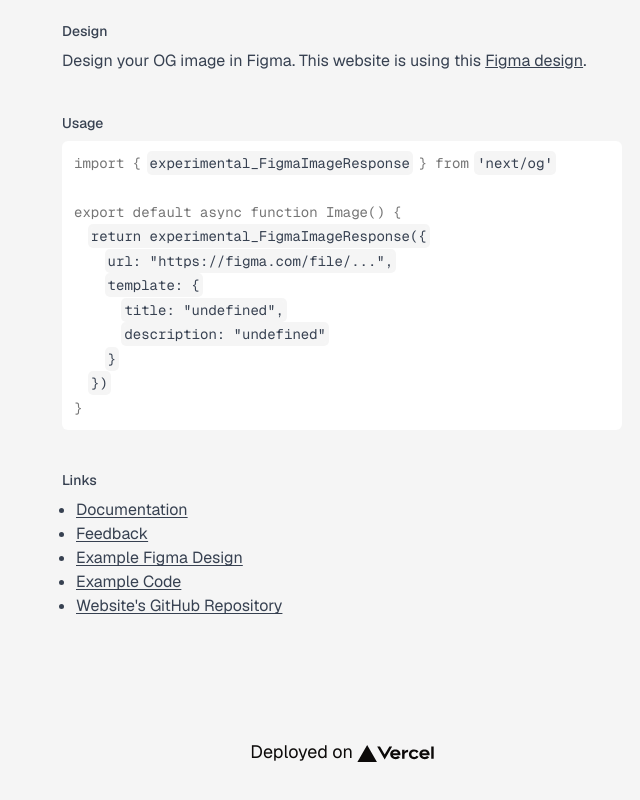
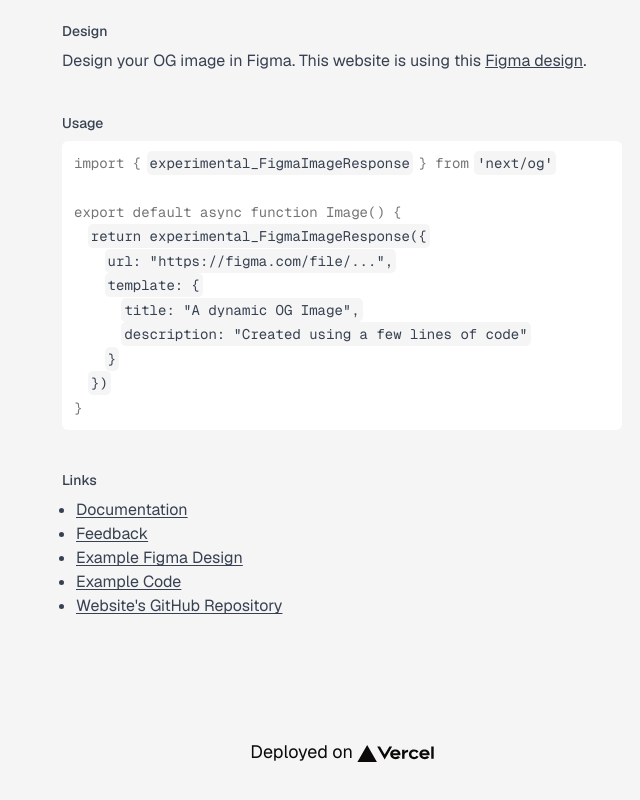
Before and after one commit to vercel/example-figma-og-image, a Next.js app: page / in a window 1280 px wide. Shown: the part 1092-1892 px from the top of the page, without its empty margins (298-938 px from the left). Built offline with nearby package versions, Linux system fonts and the light colour scheme.

Commit message:
Refactor imports in page.tsx

```diff
--- a/src/app/page.tsx
+++ b/src/app/page.tsx
@@ -1,13 +1,6 @@
 import Image from "next/image";
 import { Form } from "@/app/form";
-import {
-  Card,
-  CardContent,
-  CardDescription,
-  CardFooter,
-  CardHeader,
-  CardTitle,
-} from "@/components/ui/card";
+import { Card, CardContent } from "@/components/ui/card";
 
 export default function Home({
   searchParams = {
@@ -96,7 +89,11 @@
 
         <Header>Usage</Header>
         <code>
-          {highlightedCode`import { ${"experimental_FigmaImageResponse"} } from ${"'next/og'"}\n\nexport default async function Image() {\n  ${"return experimental_FigmaImageResponse({"}\n    ${'url: "https://figma.com/file/...",'}\n    ${"template: {"}\n      ${`title: \"${searchParams.title}\",`}\n      ${`description: \"${searchParams.description}\"`}\n    ${"}"}\n  ${"})"}\n}`}
+          {highlightedCode`import { ${"experimental_FigmaImageResponse"} } from ${"'next/og'"}\n\nexport default async function Image() {\n  ${"return experimental_FigmaImageResponse({"}\n    ${'url: "https://figma.com/file/...",'}\n    ${"template: {"}\n      ${`title: \"${
+            searchParams.title || "A dynamic OG Image"
+          }\",`}\n      ${`description: \"${
+            searchParams.description || "Created using a few lines of code"
+          }\"`}\n    ${"}"}\n  ${"})"}\n}`}
         </code>
 
         <Header>Links</Header>
```
